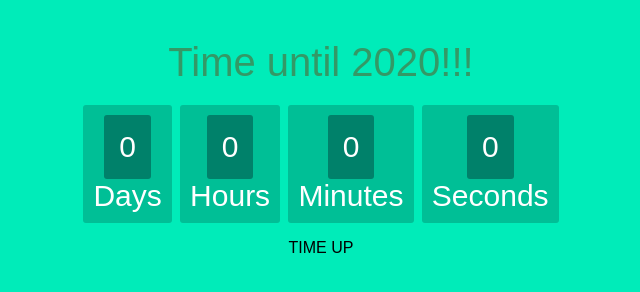
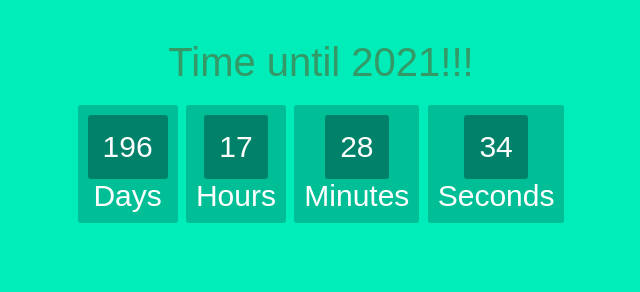
Before and after one commit to matttiu/countdown, a plain HTML site: page index.html in a window 1280 px wide. Shown: the whole page, without its empty margins (319-959 px from the left). Drawn offline with Linux system fonts and the light colour scheme.

Commit message:
aeuigjowehf

```diff
--- a/index.html
+++ b/index.html
@@ -6,7 +6,7 @@
 </head>
 </head>
 <body>
-<h1>Time until 2020!!!</h1>
+<h1>Time until 2021!!!</h1>
 <div id="clockdiv">
   <div>
     <span class="days" id="day"></span>
@@ -30,7 +30,7 @@
 
 <script>
 
-var deadline = new Date("jan 1, 2020 00:00:00").getTime();
+var deadline = new Date("jan 1, 2021 00:00:00").getTime();
 
 var x = setInterval(function() {
 
```
